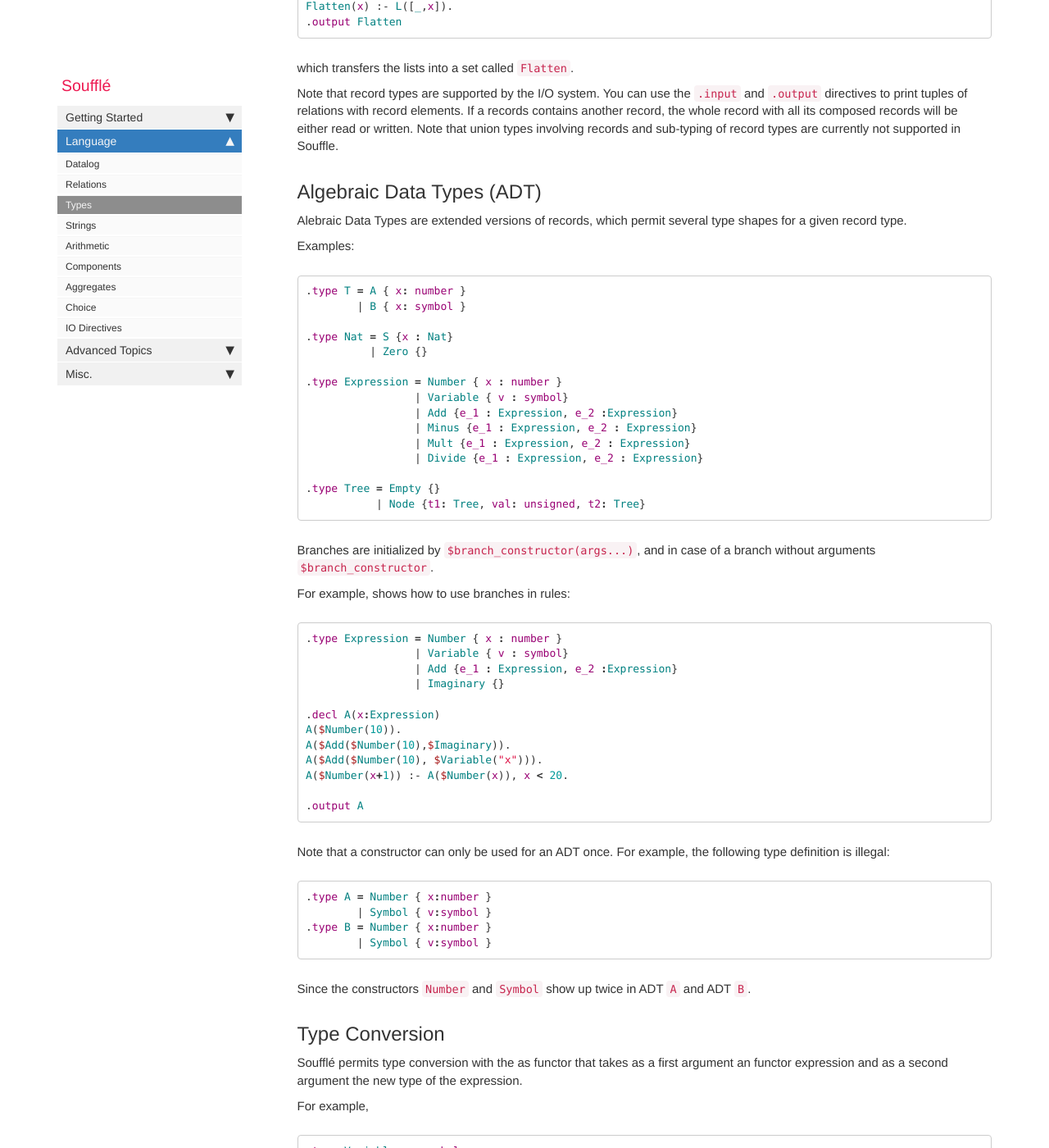
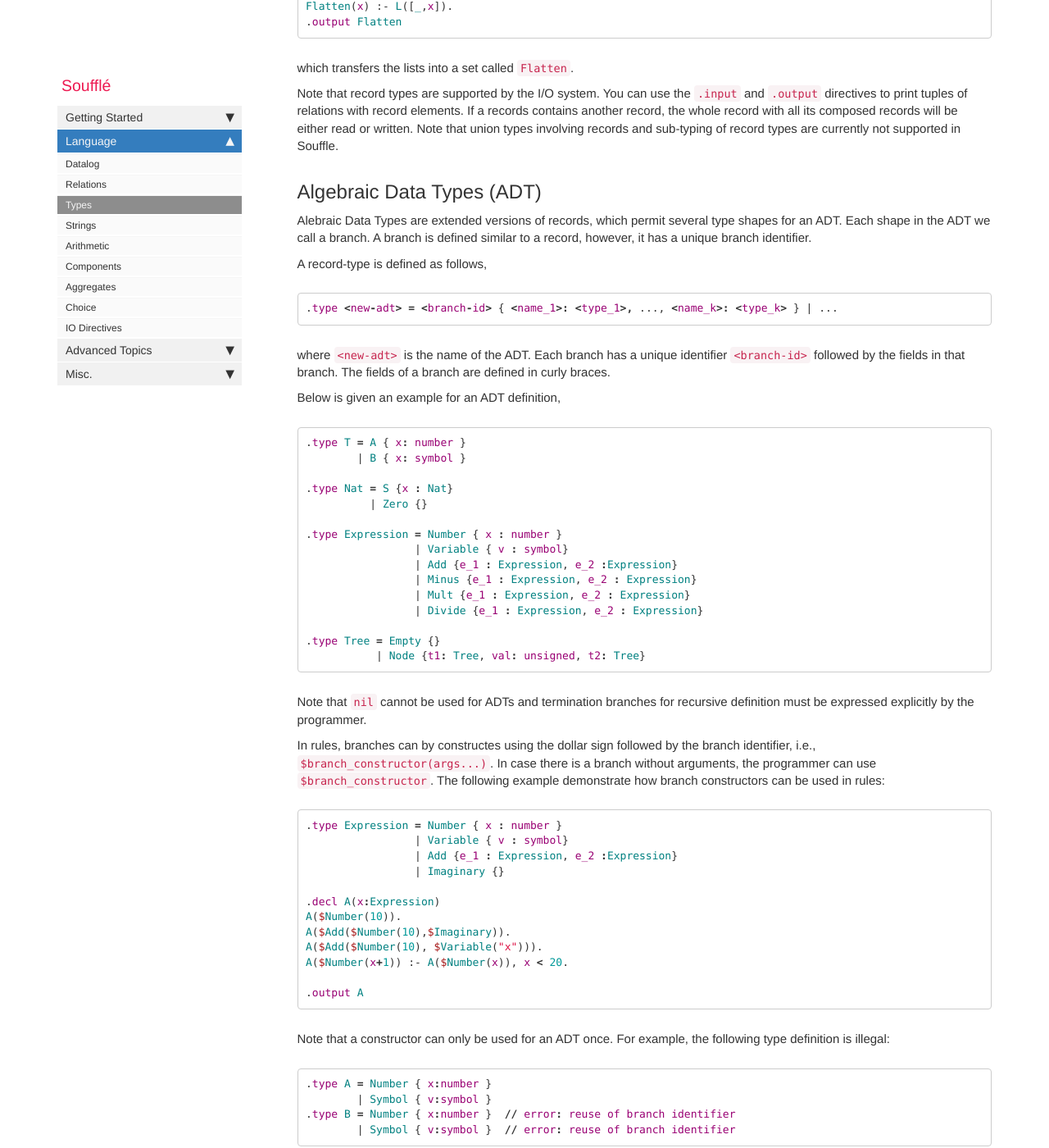
Before and after one commit to souffle-lang/souffle-lang.github.io, a Jekyll site: the page built from pages/docs/types.md, in a window 1280 px wide and 1400 px high, scrolled down 6313 px. Shown: the whole window at 82% size. Built offline with Jekyll 4.4.1, drawn with Linux system fonts in a browser that asks for light colours; comment, search, counter and statistics services are not loaded; some of the changed text lies outside the part shown.

Commit message:
Update types.md

````diff
--- a/pages/docs/types.md
+++ b/pages/docs/types.md
@@ -236,9 +236,16 @@ the whole record with all its composed records will be either read or written.
 Note that union types involving records and sub-typing of record types are currently not supported in Souffle.
 
 ##  Algebraic Data Types (ADT)
-Alebraic Data Types are extended versions of records, which permit several type shapes for a given record type.
 
-Examples:
+Alebraic Data Types are extended versions of records, which permit several type shapes for an ADT. Each shape in the ADT we call a branch. A branch is defined similar to a record, however, it has a unique branch identifier.
+
+A record-type is defined as follows,
+```prolog
+.type <new-adt> = <branch-id> { <name_1>: <type_1>, ..., <name_k>: <type_k> } | ...
+```
+where `<new-adt>` is the name of the ADT. Each branch has a unique identifier `<branch-id>` followed by the fields in that branch. The fields of a branch are defined in curly braces.
+
+Below is given an example for an ADT definition,
 ```prolog
 .type T = A { x: number }
         | B { x: symbol }
@@ -256,9 +263,10 @@ Examples:
 .type Tree = Empty {}
            | Node {t1: Tree, val: unsigned, t2: Tree}
 ```
-Branches are initialized by `$branch_constructor(args...)`, and in case of a branch without arguments `$branch_constructor`.
+Note that `nil` cannot be used for ADTs and termination branches for recursive definition must be expressed explicitly by the programmer.
 
-For example, shows how to use branches in rules:
+In rules, branches can by constructes using the dollar sign followed by the branch identifier, i.e.,  `$branch_constructor(args...)`. In case there is a branch without arguments, the programmer can use `$branch_constructor`.
+The following example demonstrate how branch constructors can be used in rules:
 
 ```prolog
 .type Expression = Number { x : number }
@@ -280,10 +288,10 @@ the following type definition is illegal:
 ```prolog
 .type A = Number { x:number }
         | Symbol { v:symbol }
-.type B = Number { x:number }
-        | Symbol { v:symbol }
+.type B = Number { x:number }  // error: reuse of branch identifier
+        | Symbol { v:symbol }  // error: reuse of branch identifier
 ```
-Since the constructors `Number` and `Symbol` show up twice in ADT `A` and ADT `B`.
+Since the branch identifier `Number` and `Symbol` are reused in the ADT `B`.
 
 ## Type Conversion
 Soufflé permits type conversion with the as functor that takes as a first argument an functor expression and as a second argument the new type of the expression.
````
